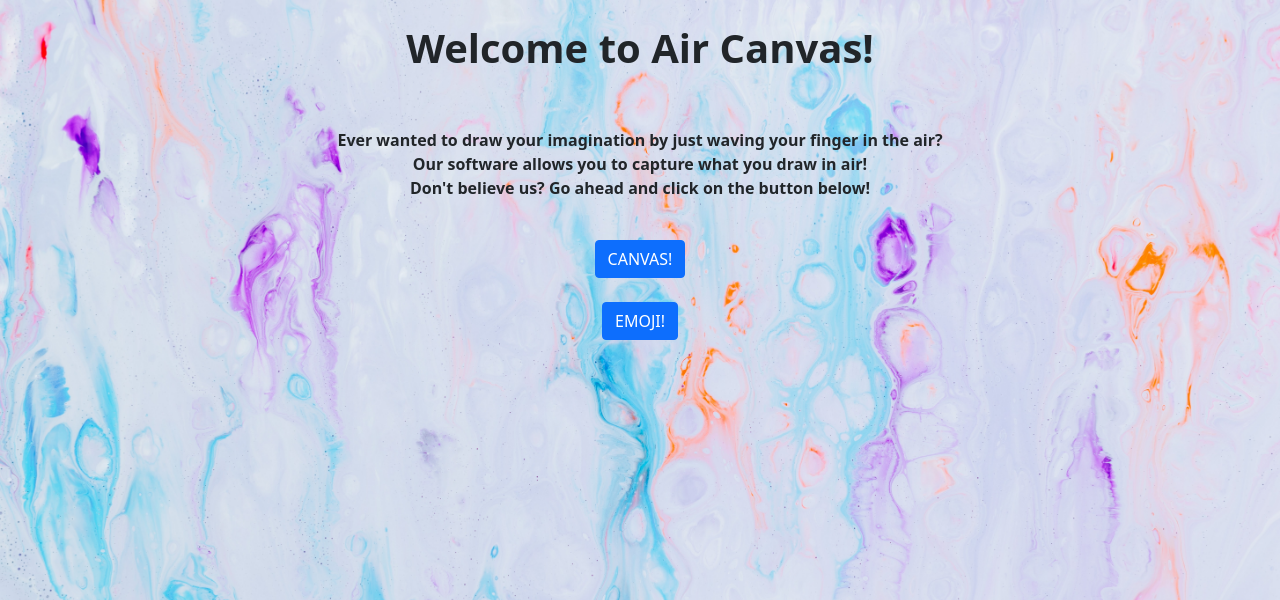
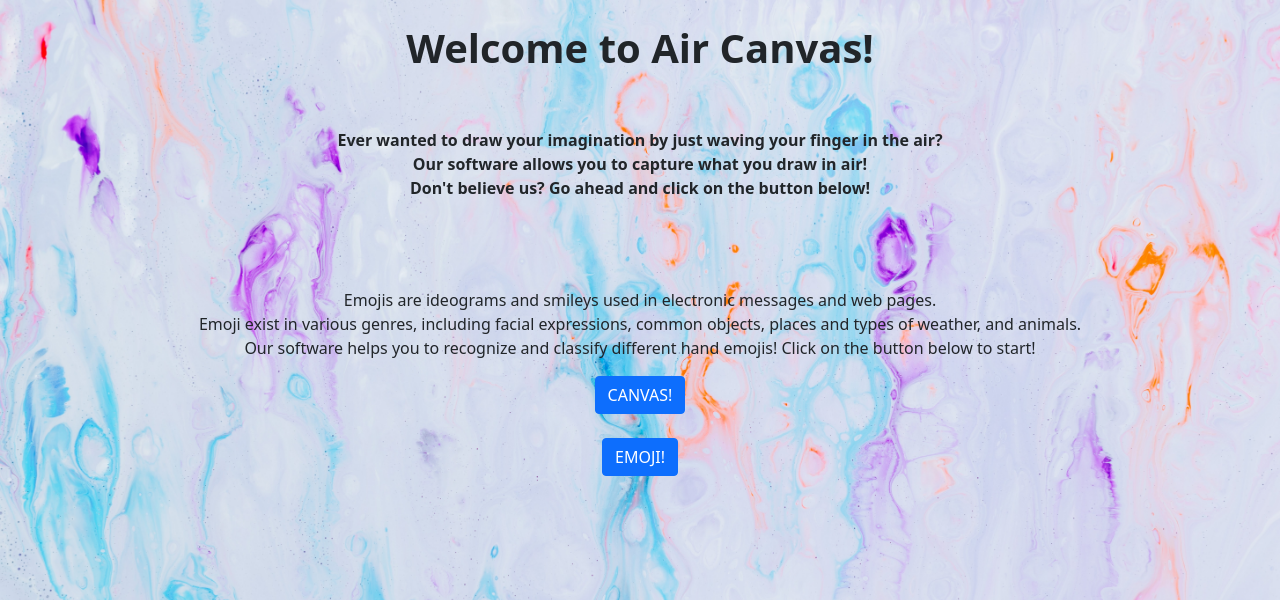
Before and after one commit to adarsh-dikhit/Air-Draw, a Flask app: page / in a window 1280 px wide. Shown: the top 600 px of the page. Run offline with Flask 2, Linux system fonts and the light colour scheme; parts of the project's set-up code (start-up, migrations or seed data) failed here and were passed over.

Commit message:
Updated UI

```diff
--- a/templates/index.html
+++ b/templates/index.html
@@ -19,7 +19,8 @@
     <h1><b>Welcome to Air Canvas!</b></h1>
     <form action="{{url_for('video')}}"><br><br>
       <p><b>Ever wanted to draw your imagination by just waving your finger in the air?<br>Our software allows you to
-          capture what you draw in air!<br>Don't believe us? Go ahead and click on the button below! </b></p><br>
+          capture what you draw in air!<br>Don't believe us? Go ahead and click on the button below! </b></p><br><br><br>
+      <p>Emojis are ideograms and smileys used in electronic messages and web pages.<br> Emoji exist in various genres, including facial expressions, common objects, places and types of weather, and animals.<br> Our software helps you to recognize and classify different hand emojis! Click on the button below to start!</p>
       <input class="btn btn-primary" type="submit" value="CANVAS!">
   </form> <br>
   <form action="{{url_for('emoji')}}">
--- a/templates/static/styles/mainpage.css
+++ b/templates/static/styles/mainpage.css
@@ -8,5 +8,9 @@
   }
 
   p{
-      font-size: 20px;
+      font-size: 25px;
   }
+
+  h1{
+      font-size: 35px;
+  }
```
